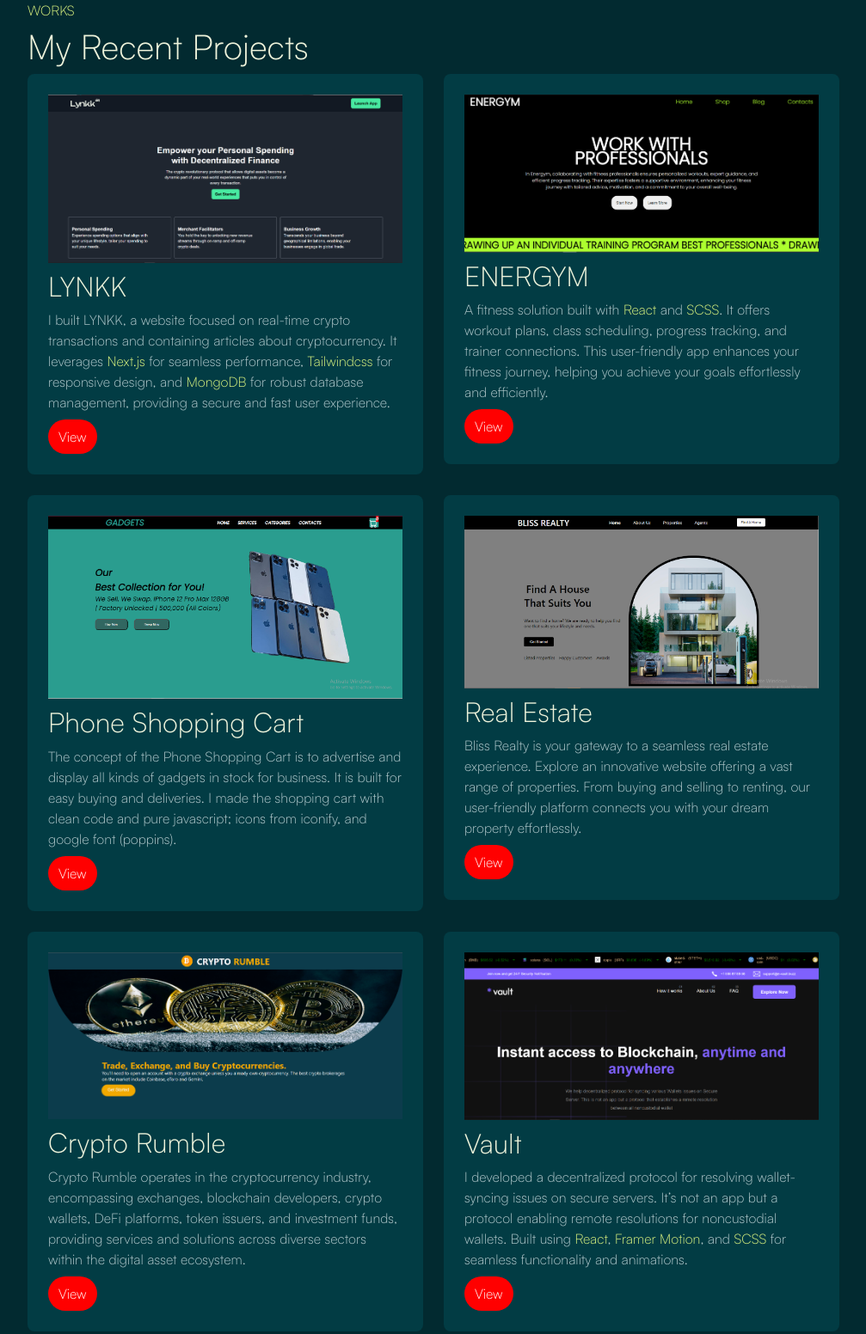
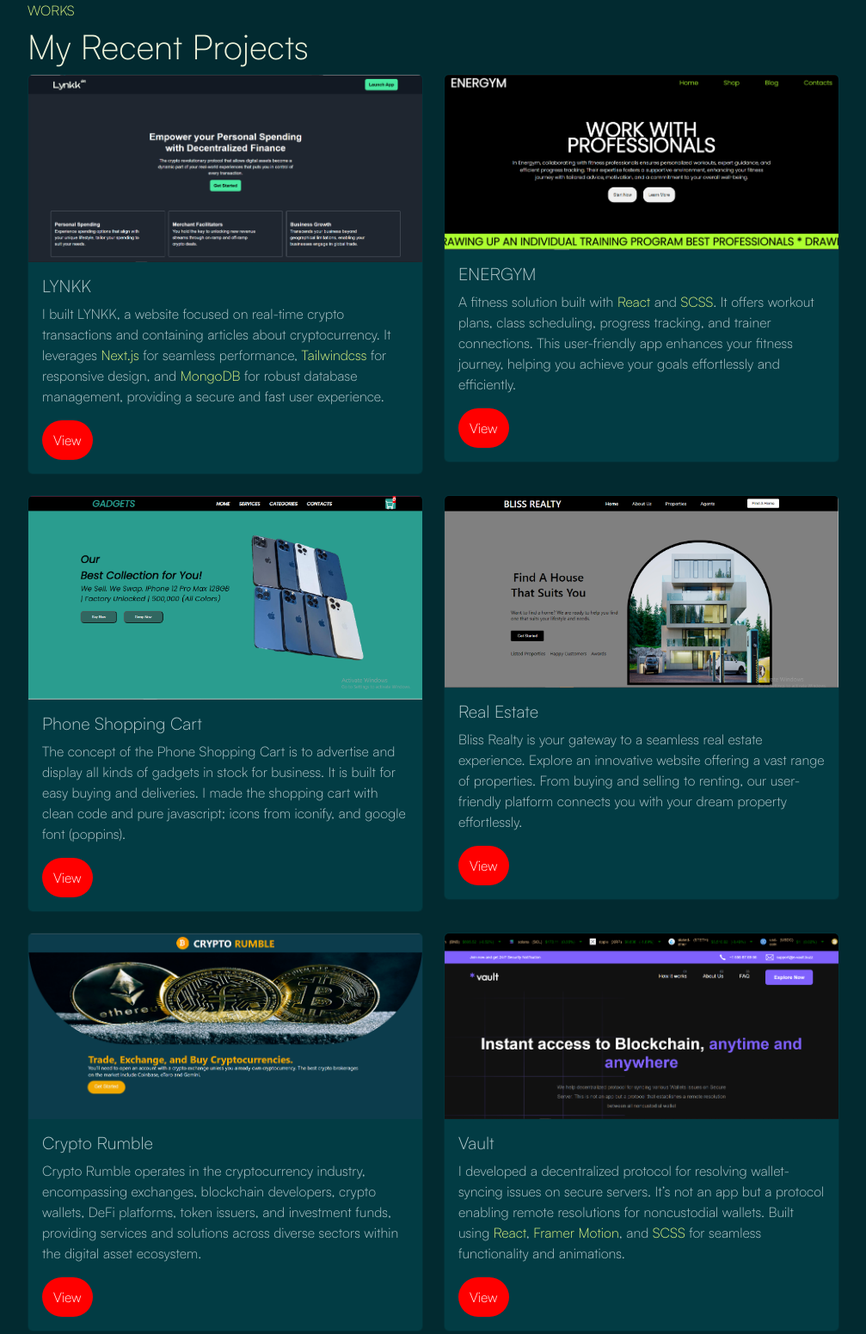
Before and after one commit to EMMANUEL08161823021/EMMANUEL08161823021.github.io, a plain HTML site: page index.html in a window 1280 px wide. Shown: the part 2477-4029 px from the top of the page at 86% size, without its empty margins (256-1263 px from the left). Drawn offline with Linux system fonts and the light colour scheme.

Commit message:
new changes

```diff
--- a/index.html
+++ b/index.html
@@ -259,84 +259,77 @@
                 </div>
                 <div class="row gy-4">
                     <div class="col-lg-6">
-                        <div class="card-custom p-4 rounded-3" style="background: #033f47e5;">
-                            <div class="card-image">
-                                <img src="./Assets/images/lynkk.PNG" onerror="this.onerror=null; this.src='./Assets/images/default-image.svg';" alt="ENERGYM" >
-                            </div>
-                            <div class="card-content py-2">
-                                <h2>LYNKK</h2>
+                        <div class="card service shadow-effect">
+                            <img src="./Assets/images/lynkk.PNG" class="card-img-top" onerror="this.onerror=null; this.src='./Assets/images/default-image.svg';" alt="Lynkk">
+                            <div class="card-content p-3">
+                                <h5 class="card-title">LYNKK</h5>
                                 <p >I built LYNKK, a website focused on real-time crypto transactions and containing articles about cryptocurrency.
                                     It leverages <span>Next.js</span> for seamless performance, <span>Tailwindcss</span> for responsive design, and <span>MongoDB</span> for robust database management, providing a secure and fast user experience.
                                 </p>
-                                <a href="#">View</a>
+                                <a class="btn" href="#">View</a>
+
                             </div>
                         </div>
                     </div>
                     <div class="col-lg-6">
-                        <div class="card-custom p-4 rounded-3" style="background: #033f47e5;">
-                            <div class="card-image">
-                                <img src="./Assets/images/ENERGYM.PNG" onerror="this.onerror=null; this.src='./Assets/images/default-image.svg';" alt="ENERGYM " >
-                            </div>
-                            <div class="card-content py-2">
-                                <h2>ENERGYM</h2>
+                        <div class="card service shadow-effect">
+                            <img src="./Assets/images/ENERGYM.PNG" class="card-img-top" onerror="this.onerror=null; this.src='./Assets/images/default-image.svg';" alt="ENERGYM ">
+                            <div class="card-content p-3">
+                                <h5 class="card-title">ENERGYM</h5>
                                 <p >A fitness solution built with <span>React</span> and <span>SCSS</span>. It offers workout plans, class scheduling, progress tracking,
                                     and trainer connections. This user-friendly app enhances your fitness journey, helping you achieve your goals effortlessly and efficiently.
                                 </p>
-                                <a href="https://energymfitnessio.netlify.app/">View</a>
-                            </div>
-                        </div>
-                    </div>
-                    <!-- <div class="col-lg-6">
-                        <div class="card-custom p-4 rounded-3" style="background: #033f47e5;">
-                            <div class="card-image">
-                                <img src="./Assets/images/advanced calculator.PNG" alt="advanced calculator image" height="300px">
-                            </div>
-                            <div class="card-content p-2">
-                                <h2>Simple Interest Calculator</h2>
-                                <p>The concept of the simple interest calculator is to bring simplicity in business. I made the calculator with clean code and design; icons from iconify, the structure from bootstrap, and google font (poppins). </p>
-                                <a href="https://advancedsicalculator.netlify.app/">View</a>
-                            </div>
-                        </div>
-                    </div> -->
-                    <div class="col-lg-6">
-                        <div class="card-custom p-4 rounded-3" style="background: #033f47e5;">
-                            <div class="card-image">
-                                <img src="./Assets/images/phone shopping cart screenshots.PNG" onerror="this.onerror=null; this.src='./Assets/images/default-image.svg';" alt="phone shopping cart image " >
-                            </div>
-                            <div class="card-content py-2">
-                                <h2>Phone Shopping Cart</h2>
-                                <p >The concept of the Phone Shopping Cart is to advertise and display all kinds of gadgets in stock for business. It is built for easy buying and deliveries. I made the shopping cart with clean code and pure javascript; icons from iconify, and google font (poppins). </p>
-                                <a href="https://phoneshoppingcart.netlify.app/">View</a>
+                                <a class="btn" href="https://energymfitnessio.netlify.app/">View</a>
+
                             </div>
                         </div>
                     </div>
                     <div class="col-lg-6">
-                        <div class="card-custom p-4 rounded-3" style="background: #033f47e5;">
-                            <div class="card-image">
-                                <img src="./Assets/images/realestate.PNG" onerror="this.onerror=null; this.src='./Assets/images/default-image.svg';" alt="phone shopping cart image " >
-                            </div>
-                            <div class="card-content py-2">
-                                <h2>Real Estate</h2>
-                                <p >Bliss Realty is your gateway to a seamless real estate experience. Explore an innovative website offering a vast range of properties. From buying and selling to renting, our user-friendly platform connects you with your
-                                    dream property effortlessly.
-                                </p>
-                                <a href="https://blissrealty.netlify.app/">View</a>
+                        <div class="card service shadow-effect">
+                            <img src="./Assets/images/phone shopping cart screenshots.PNG" class="card-img-top" onerror="this.onerror=null; this.src='./Assets/images/default-image.svg';" alt="phone shopping cart image">
+                            <div class="card-content p-3">
+                                <h5 class="card-title">Phone Shopping Cart</h5>
+                                <p >The concept of the Phone Shopping Cart is to advertise and display all kinds of gadgets in stock for business. It is built for easy buying and deliveries. I made the shopping cart with clean code and pure javascript; icons from iconify, and google font (poppins). </p>
+                                <a class="btn" href="https://phoneshoppingcart.netlify.app/">View</a>
+
                             </div>
                         </div>
                     </div>
                     <div class="col-lg-6">
-                        <div class="card-custom p-4 rounded-3" style="background: #033f47e5;">
-                            <div class="card-image">
-                                <img src="./Assets/images/crypto-rumble.png" onerror="this.onerror=null; this.src='./Assets/images/default-image.svg';" alt="realestate image">
-                            </div>
-                            <div class="card-content py-2">
-                                <h2>Crypto Rumble</h2>
-                                <p>
-                                    Crypto Rumble operates in the cryptocurrency industry, encompassing exchanges, blockchain developers, crypto wallets, DeFi platforms, token issuers, and investment funds, providing services and solutions across diverse sectors within the digital asset ecosystem.</p>
-                                <a href="https://crypto-rumble.netlify.app/">View</a>
+                        <div class="card service shadow-effect">
+                            <img src="./Assets/images/realestate.PNG" class="card-img-top" onerror="this.onerror=null; this.src='./Assets/images/default-image.svg';" alt="realestate">
+                            <div class="card-content p-3">
+                                <h5 class="card-title">Real Estate</h5>
+                                <p >Bliss Realty is your gateway to a seamless real estate experience. Explore an innovative website offering a vast range of properties. From buying and selling to renting, our user-friendly platform connects you with your
+                                    dream property effortlessly.
+                                </p>
+                                <a class="btn" href="https://blissrealty.netlify.app/">View</a>
                             </div>
                         </div>
                     </div>
+                    <div class="col-lg-6">
+                        <div class="card service shadow-effect">
+                            <img src="./Assets/images/crypto-rumble.png" class="card-img-top" onerror="this.onerror=null; this.src='./Assets/images/default-image.svg';" alt="crypto-rumble">
+                            <div class="card-content p-3">
+                                <h5 class="card-title">Crypto Rumble</h5>
+                                <p>Crypto Rumble operates in the cryptocurrency industry, encompassing exchanges, blockchain developers, crypto wallets, DeFi platforms, token issuers, and investment funds, providing services and solutions across diverse sectors within the digital asset ecosystem.</p>
+
+                                <a class="btn" href="https://crypto-rumble.netlify.app/">View</a>
+                            </div>
+                        </div>
+                    </div>
+                    <div class="col-lg-6">
+                        <div class="card service shadow-effect">
+                            <img src="./Assets/images/vault.PNG" class="card-img-top" onerror="this.onerror=null; this.src='./Assets/images/default-image.svg';" alt="vault">
+                            <div class="card-content p-3">
+                                <h5 class="card-title">Vault</h5>
+                                <p >I developed a decentralized protocol for resolving wallet-syncing issues on secure servers. It’s not an app but a protocol enabling remote resolutions for noncustodial wallets. Built using <span>React</span>, <span>Framer Motion</span>, and <span>SCSS</span> for seamless functionality and animations.</p>
+
+                                <a class="btn" href="https://vault-airdrop.netlify.app">View</a>
+                            </div>
+                        </div>
+                    </div>
+
                     <!-- <div class="col-lg-6">
                         <div class="card-custom p-4 rounded-3" style="background: #033f47e5;">
                             <div class="card-image">
@@ -349,18 +342,7 @@
                             </div>
                         </div>
                     </div> -->
-                    <div class="col-lg-6">
-                        <div class="card-custom p-4 rounded-3" style="background: #033f47e5;">
-                            <div class="card-image">
-                                <img src="./Assets/images/vault.PNG" onerror="this.onerror=null; this.src='./Assets/images/default-image.svg';" alt="todolist image" >
-                            </div>
-                            <div class="card-content py-2">
-                                <h2>Vault</h2>
-                                <p >I developed a decentralized protocol for resolving wallet-syncing issues on secure servers. It’s not an app but a protocol enabling remote resolutions for noncustodial wallets. Built using <span>React</span>, <span>Framer Motion</span>, and <span>SCSS</span> for seamless functionality and animations.</p>
-                                <a href="https://vault-airdrop.netlify.app">View</a>
-                            </div>
-                        </div>
-                    </div>
+
 
                 </div>
             </div>
@@ -387,7 +369,7 @@
                             <div class="card-content p-3">
                                 <h5 class="card-title text-uppercase">CALLBACKS VS PROMISES IN JAVASCRIPT!</h5>
                                 <p class="card-text">Asynchronous operations are a crucial part of JavaScript, and handling them efficiently can make a huge difference in code readability and maintainability. Let's break down callbacks and promises with a simple example. 👇</p>
-                                <a href="https://www.linkedin.com/feed/update/urn:li:activity:7304576678184296449/">View</a>
+                                <a class="btn" href="https://www.linkedin.com/feed/update/urn:li:activity:7304576678184296449/">View</a>
                             </div>
                         </div>
                     </div>
@@ -397,7 +379,7 @@
                             <div class="card-content p-3">
                                 <h5 class="card-title text-uppercase">Marching Forward: New Code, New Goals! 🚀</h5>
                                 <p class="card-text">A new month is here, and with it comes fresh opportunities to build, learn, and grow as a developer. This March, I’m setting new coding challenges, refining my skills, and.....</p>
-                                <a href="https://www.linkedin.com/feed/update/urn:li:activity:7301510029403156480/">View</a>
+                                <a class="btn" href="https://www.linkedin.com/feed/update/urn:li:activity:7301510029403156480/">View</a>
                             </div>
                         </div>
                     </div>
@@ -407,7 +389,7 @@
                             <div class="card-content p-3">
                                 <h5 class="card-title text-uppercase">Mastering JavaScript Arrays & Objects Like a Pro 🚀</h5>
                                 <p class="card-text">Ever wondered how to filter, map, and reduce data efficiently in JavaScript? Let's break it down with some real-world examples! 🔥</p>
-                                <a href="https://www.linkedin.com/feed/update/urn:li:activity:7298545912916721666/">View</a>
+                                <a class="btn" href="https://www.linkedin.com/feed/update/urn:li:activity:7298545912916721666/">View</a>
                             </div>
                         </div>
                     </div>
```
